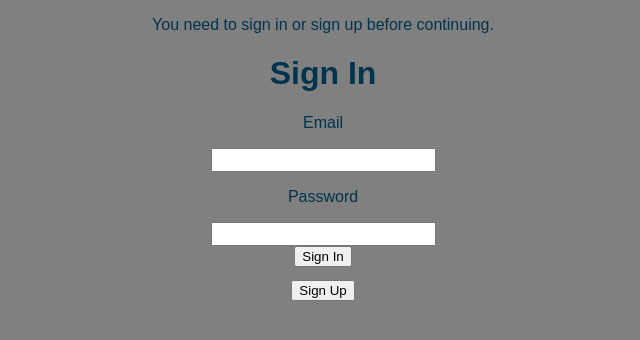
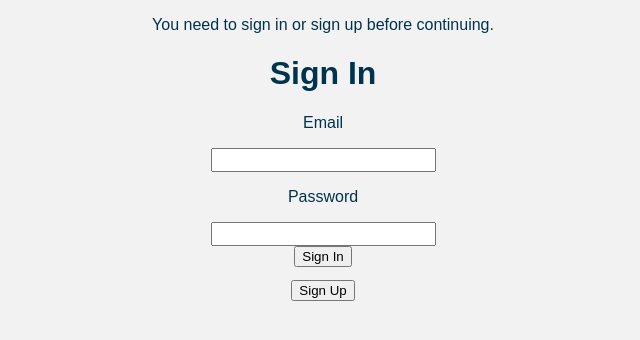
Before and after one commit to nikmanchan/chiisai-url, a React (Create React App) app: page /#/ in a window 1280 px wide. Both pictures are taken after a click on the button "Sign In". Shown: the top 340 px of the page, without its empty margins (317-957 px from the left). Built offline with nearby package versions, Linux system fonts and the light colour scheme; no server answers.

Commit message:
add mainContainer div to Login

```diff
--- a/src/components/Login/Login.js
+++ b/src/components/Login/Login.js
@@ -34,7 +34,7 @@ class LoginPage extends Component {
     render() {
 
         return (
-            <div align="center">
+            <div align="center" className="mainContainer">
                 {this.props.errors.loginMessage && (
                     <h2
                     >
```
